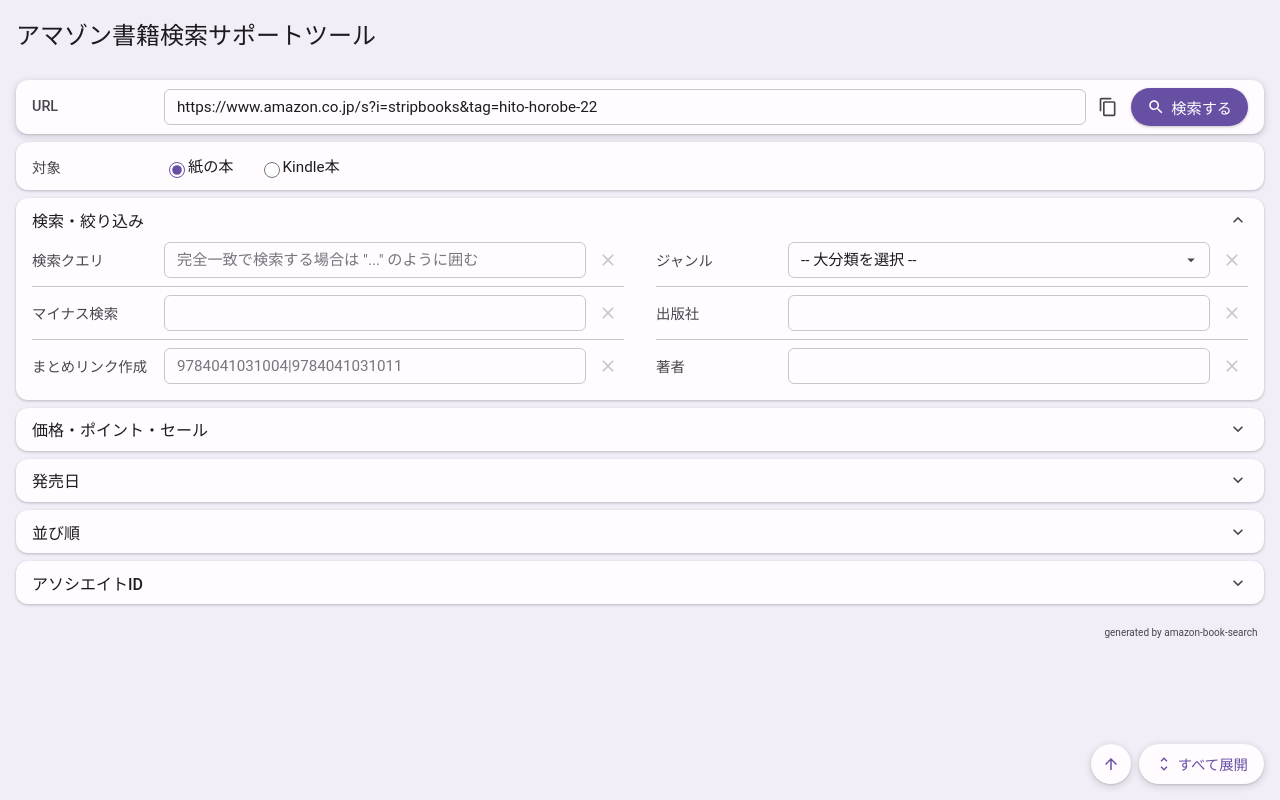
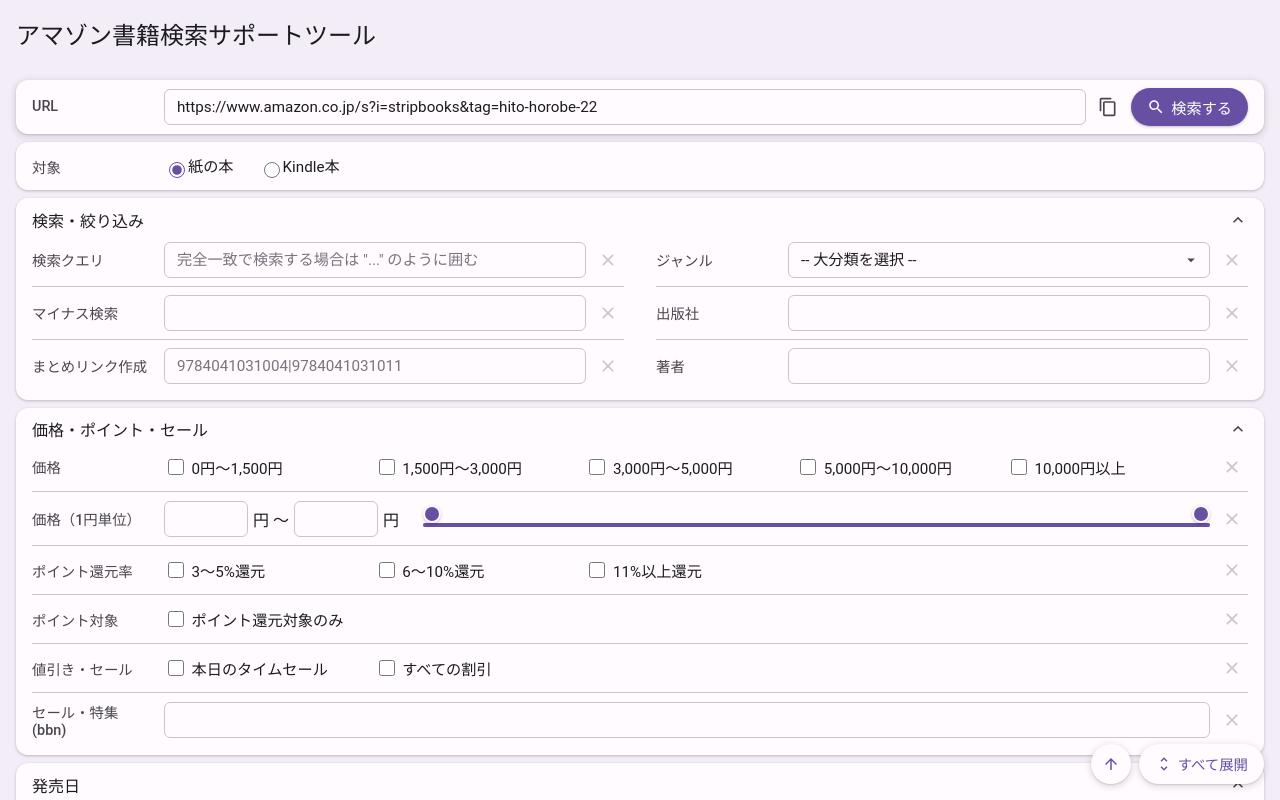
Before and after one commit to hitohorobe/amazon-book-search, a React (Vite) app: page / in a window 1280 px wide. Shown: the top 800 px of the page. Built offline with nearby package versions, Linux system fonts and the light colour scheme.

Commit message:
feat: 価格・ポイント・セール/発売日アコーディオンをデフォルトで開いた状態にする

```diff
--- a/src/App.jsx
+++ b/src/App.jsx
@@ -57,8 +57,10 @@
 
 const ACCORDION_TITLES = ['検索・絞り込み', '価格・ポイント・セール', '発売日', '並び順', 'アソシエイトID'];
 
+const DEFAULT_OPEN_TITLES = ['検索・絞り込み', '価格・ポイント・セール', '発売日'];
+
 const initialOpenSections = Object.fromEntries(
-  ACCORDION_TITLES.map((title) => [title, title === '検索・絞り込み'])
+  ACCORDION_TITLES.map((title) => [title, DEFAULT_OPEN_TITLES.includes(title)])
 );
 
 const initialForm = {
```
Also changed, not shown: 1 other file (tests, documents, lock files or other folders).
